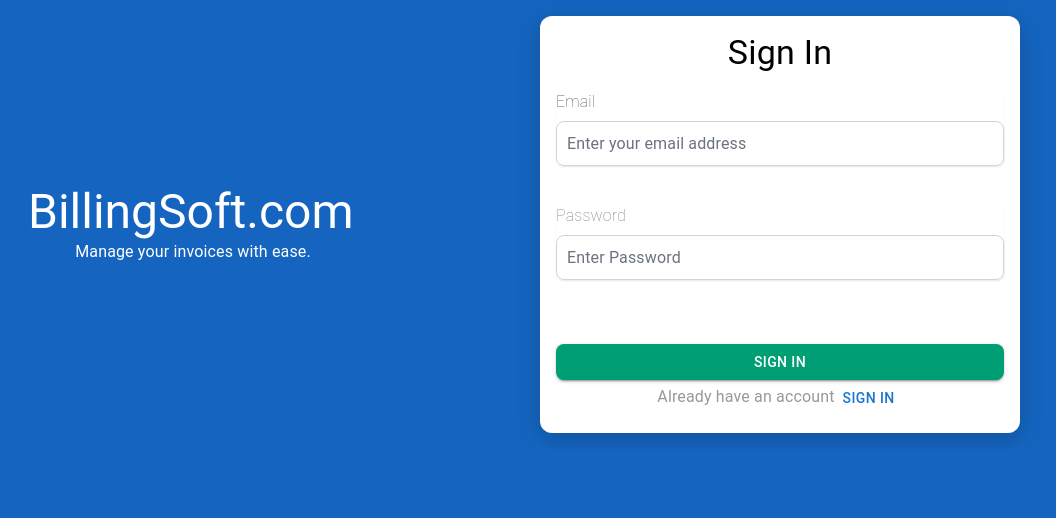
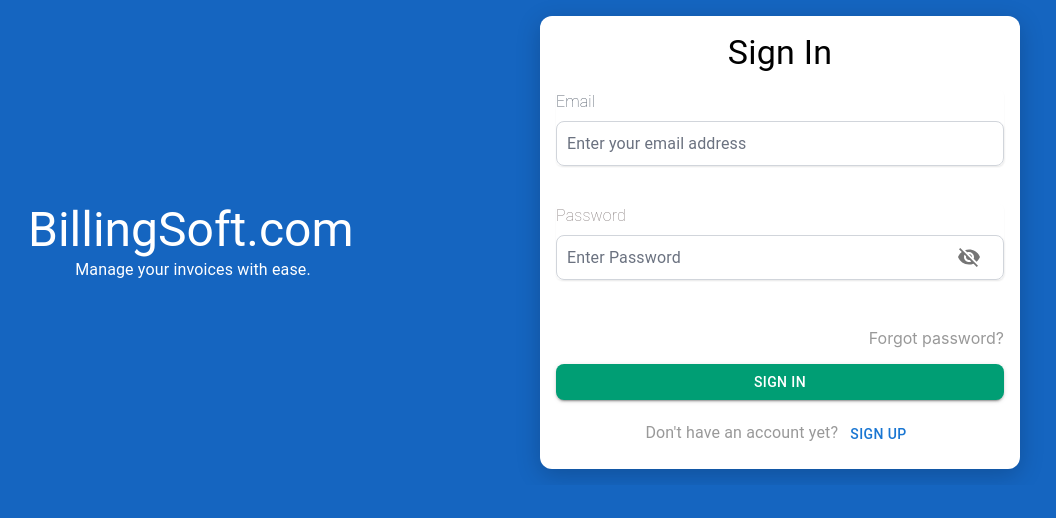
Before and after one commit to shadab-ansari11/Billing-soft, a React (Create React App) app: page / in a window 1280 px wide. Shown: the top 518 px of the page, without its empty margins (116-1172 px from the left). Built offline with nearby package versions, Linux system fonts and the light colour scheme; some icons are missing.

Commit message:
done.....

```diff
--- a/src/page/Auth/Login/index.tsx
+++ b/src/page/Auth/Login/index.tsx
@@ -149,7 +149,7 @@ export default function Login() {
                 borderRadius: 3,
                 boxShadow: "0px 6px 24px rgba(0, 0, 0, 0.2)",
                 m: 2,
-                width:"100%",
+                width: "100%",
               }}
             >
               <form onSubmit={handleSubmit}>
@@ -190,6 +190,21 @@ export default function Login() {
                     <Stack>
                       <Box sx={{ marginBottom: "20px" }}>
                         <TextField
+                          error={!!touched.password && !!errors.password}
+                          helperText={
+                            touched.password && errors.password
+                              ? errors.password
+                              : " "
+                          }
+                          iconEnd={
+                            <IconButton onClick={handlePasswordToggle}>
+                              {showPassword ? (
+                                <Visibility />
+                              ) : (
+                                <VisibilityOff />
+                              )}
+                            </IconButton>
+                          }
                           label="Password"
                           placeholder="Enter Password"
                           style={{
@@ -197,16 +212,20 @@ export default function Login() {
                             borderRadius: "6px",
                             boxShadow: "0px 1px 2px rgba(0,0,0,0.05)",
                           }}
-                          value={values?.password}
-                          error={!!touched.password && !!errors.password}
-                          helperText={
-                            touched.password && errors.password
-                              ? errors.password
-                              : " "
-                          }
+                          type={showPassword ? "text" : "password"}
+                          value={values.password}
                           onBlur={handleBlur("password")}
                           onChange={handleChange("password")}
                         />
+                      </Box>
+                      <Box
+                        display="flex"
+                        justifyContent="flex-end"
+                        alignItems="center"
+                      >
+                        <Link href="#" sx={{ color: "#999" }} underline="none">
+                          Forgot password?
+                        </Link>
                       </Box>
                     </Stack>
                   </Box>
@@ -230,9 +249,9 @@ export default function Login() {
                   </Button>
                 </Box>
               </form>
-              <Typography sx={{ textAlign: "center", color: "#999" }}>
-                Already have an account
-                <Button>Sign In</Button>
+              <Typography sx={{ mt: 2, textAlign: "center", color: "#999" }}>
+                Don't have an account yet?{" "}
+                <Button onClick={handleSignUp}>Sign Up</Button>
               </Typography>
             </Box>
           </Box>
```
